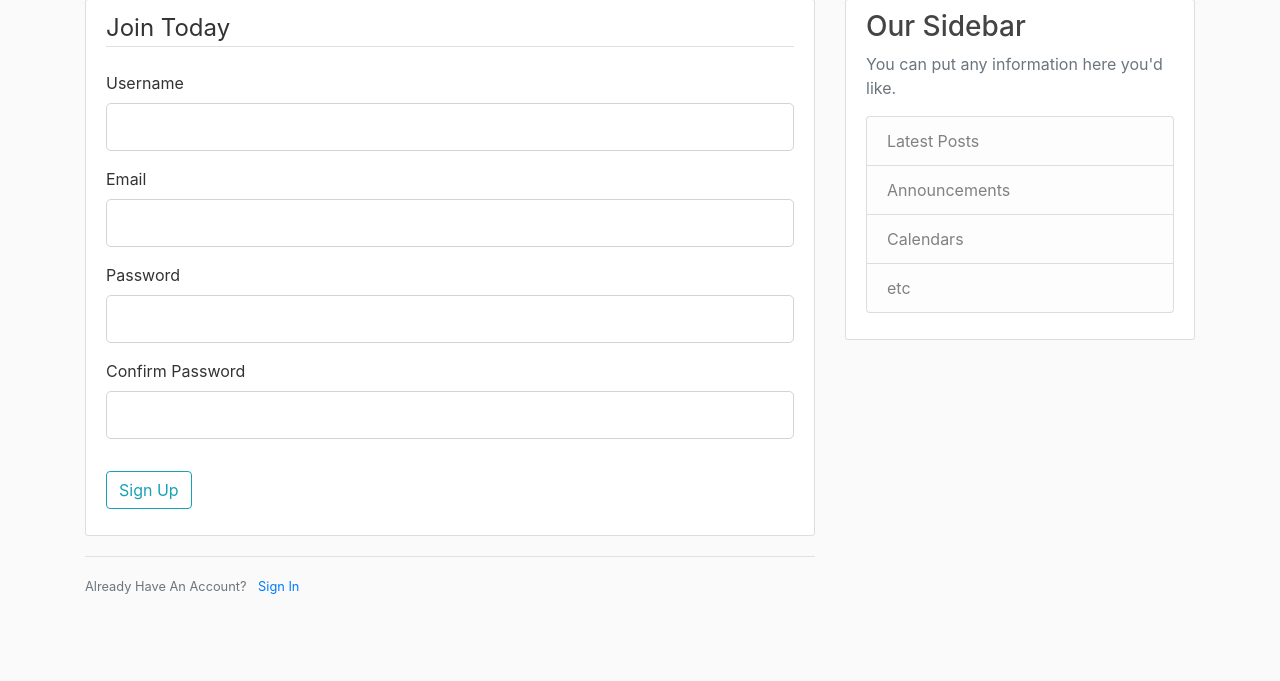
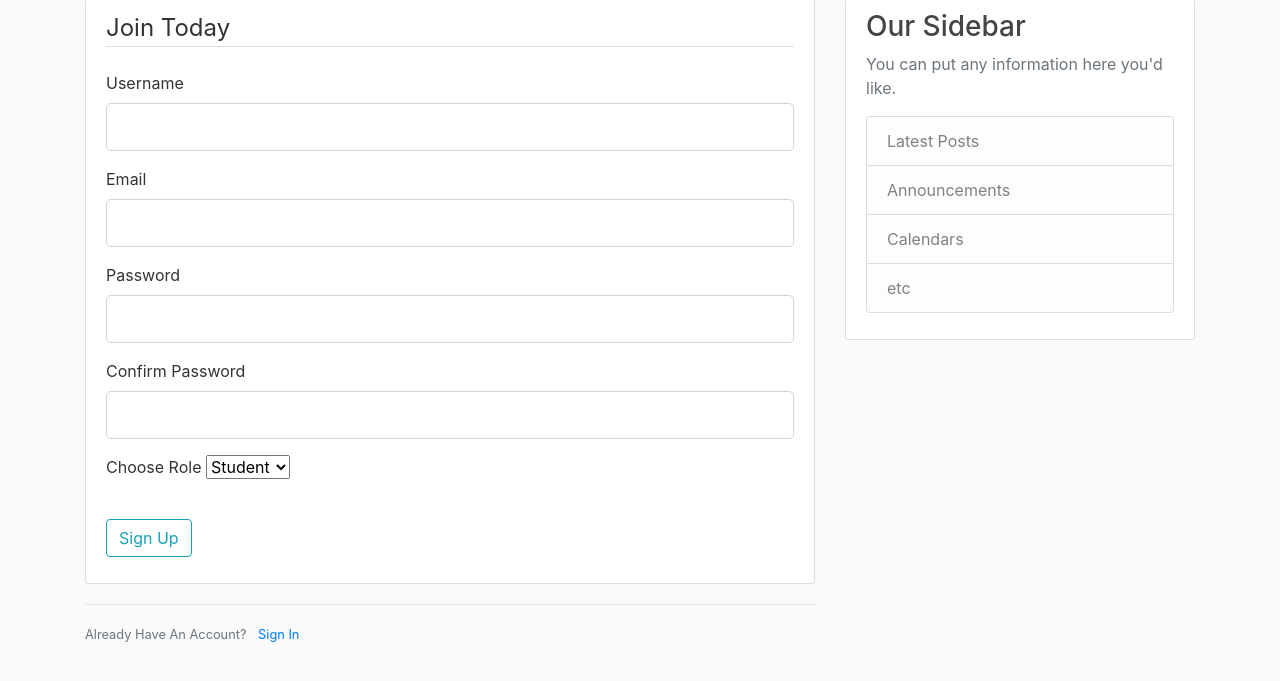
Before and after one commit to annachaykovska/Database-2-Group-Project, a Flask app: page /register in a window 1280 px wide. Shown: the part 81-762 px from the top of the page. Run offline with Flask 2, Linux system fonts and the light colour scheme; some libraries are stand-ins or nearby versions.

Commit message:
add roles to registration

```diff
--- a/website/forms.py
+++ b/website/forms.py
@@ -1,5 +1,5 @@
 from flask_wtf import FlaskForm
-from wtforms import StringField, PasswordField, SubmitField, BooleanField
+from wtforms import StringField, PasswordField, SubmitField, BooleanField, SelectField
 from wtforms.validators import DataRequired, Length, Email, EqualTo, ValidationError
 from website.models import User
 
@@ -12,6 +12,8 @@ class RegistrationForm(FlaskForm):
     password = PasswordField('Password', validators=[DataRequired()])
     confirm_password = PasswordField('Confirm Password',
                                      validators=[DataRequired(), EqualTo('password')])
+    role = SelectField('Choose Role', choices=[(0, 'Student'), (1, 'Teacher'), (2, 'Admin')],
+                       validators=[DataRequired()])
     submit = SubmitField('Sign Up')
 
     def validate_username(self, username):
--- a/website/models.py
+++ b/website/models.py
@@ -15,6 +15,8 @@ class User(db.Model, UserMixin):
     image_file = db.Column(db.String(20), nullable=False, default='default.jpg')
     password = db.Column(db.String(60), nullable=False)
     posts = db.relationship('Post', backref='author', lazy=True)
+    # 0 = Student, 1 = Teacher, 2 = Admin
+    role = db.Column(db.Integer, nullable=False)
 
     def __repr__(self):
         return f"User('{self.username}', '{self.email}', '{self.image_file}')"
--- a/website/routes.py
+++ b/website/routes.py
@@ -18,7 +18,10 @@ def register():
     form = RegistrationForm()
     if form.validate_on_submit():
         hashed_password = bcrypt.generate_password_hash(form.password.data).decode('utf-8')
-        user = User(username=form.username.data, email=form.email.data, password=hashed_password)
+        user = User(username=form.username.data,
+                    email=form.email.data,
+                    password=hashed_password,
+                    role=form.role.data)
         db.session.add(user)
         db.session.commit()
         flash('Your account has been created! You are now able to log in', 'success')
--- a/website/templates/register.html
+++ b/website/templates/register.html
@@ -58,6 +58,9 @@
                         {{ form.confirm_password(class="form-control form-control-lg") }}
                     {% endif %}
                 </div>
+                 <div class="form-group">
+                    {{ form.role.label(class="form-control-label") }} {{form.role}}
+                </div>
             </fieldset>
             <div class="form-group">
                 {{ form.submit(class="btn btn-outline-info") }}
```
Also changed, not shown: website/CourseDB.db.
